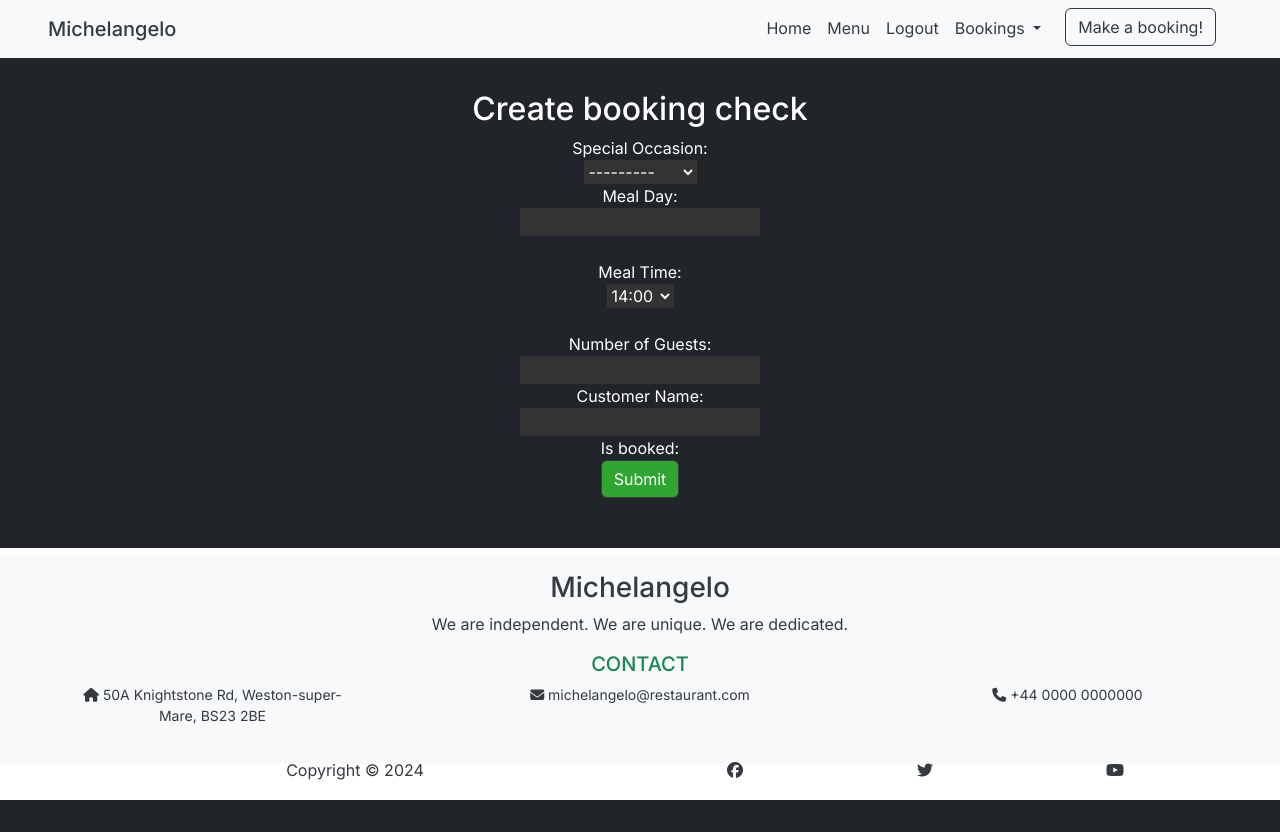
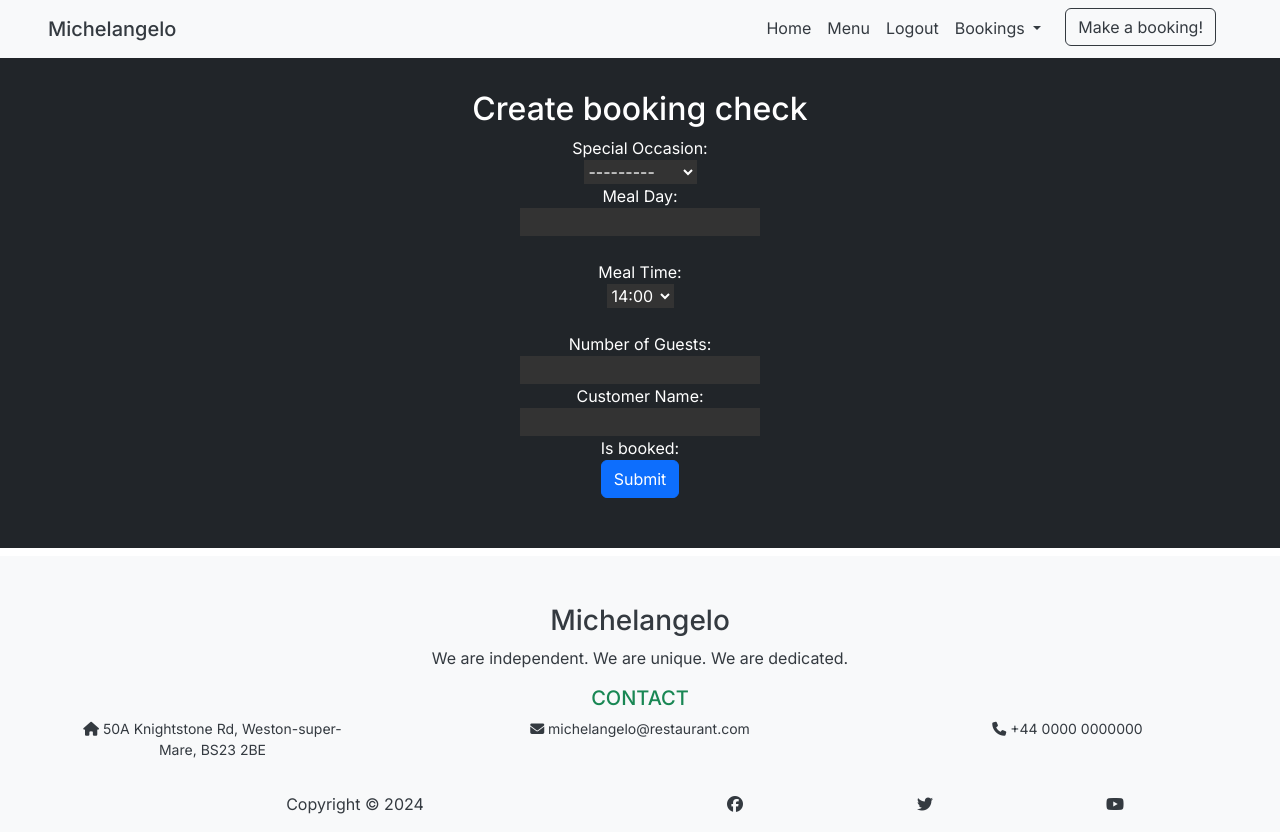
Before and after one commit to conor-timmis/Michelangelo, a Django app: page /create_booking/ in a window 1280 px wide. Before the commit the page ends 800 px from the top, so only its background shows below. Run offline with Django 5.2, Linux system fonts and the light colour scheme; a user stored in the database is signed in; some libraries are stand-ins or nearby versions.

Commit message:
Fix footer & Style login form

```diff
--- a/static/css/style.css
+++ b/static/css/style.css
@@ -8,6 +8,9 @@
 
 body {
     padding-top: 40px;
+    display: grid;
+    grid-template-rows: 1fr auto;
+    min-height: 100vh;
 }
 
 /* Navbar Styles */
@@ -57,6 +60,7 @@ body {
 .footer {
     background-color: #f8f9fa;
     margin-top: auto;
+    flex-shrink: 0;
 }
 
 .footer h3, .footer p, .footer a {
@@ -200,8 +204,7 @@ body {
     justify-content: center;
     align-items: center;
     min-height: 25vh;
-    margin-top: 100px;
-    margin-bottom: 40px;
+    margin-bottom: 50%;
 }
 
 form {
@@ -210,7 +213,13 @@ form {
     align-items: center;
 }
 
-.btn-primary {
+.login-form {
+    display: flex;
+    flex-direction: column;
+    align-items: center;
+}
+
+.login-form .btn-primary {
     background-color: rgb(49, 165, 49);
     border-color: rgb(58, 58, 58);
 }
--- a/templates/account/login.html
+++ b/templates/account/login.html
@@ -10,7 +10,7 @@
       <div class="card mt-5" id="logincard">
         <div class="card-body">
           <h2 class="text-center">{% trans "Sign In" %}</h2>
-          <form method="POST" action="{% url 'account_login' %}">
+          <form method="POST" action="{% url 'account_login' %}" class="login-form">
             {% csrf_token %}
             {{ form.as_p }}
             <button type="submit" class="btn btn-primary">{% trans "Sign In" %}</button>
--- a/templates/base.html
+++ b/templates/base.html
@@ -94,7 +94,7 @@
 
 <!-- Footer Section -->
 <footer class="footer navbar-fixed-bottom pt-5 mt-2">
-    <div class="container text-center d-flex flex-column justify-content-center" style="height: 20vh;">
+    <div class="container text-center d-flex flex-column justify-content-center">
         <div class="row d-none d-sm-block">
             <h3>Michelangelo</h3>
             <p>We are independent. We are unique. We are dedicated.</p>
```
